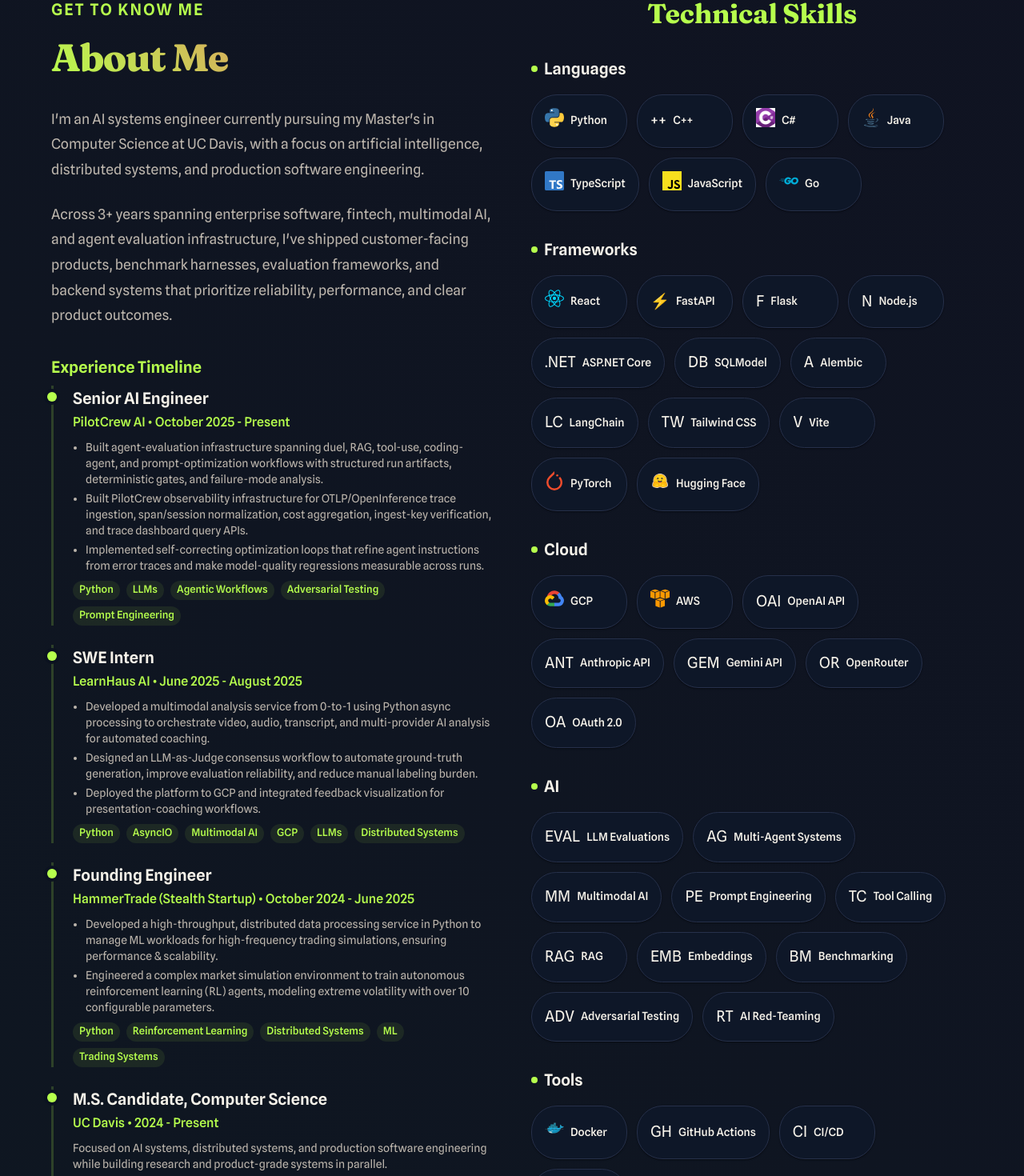
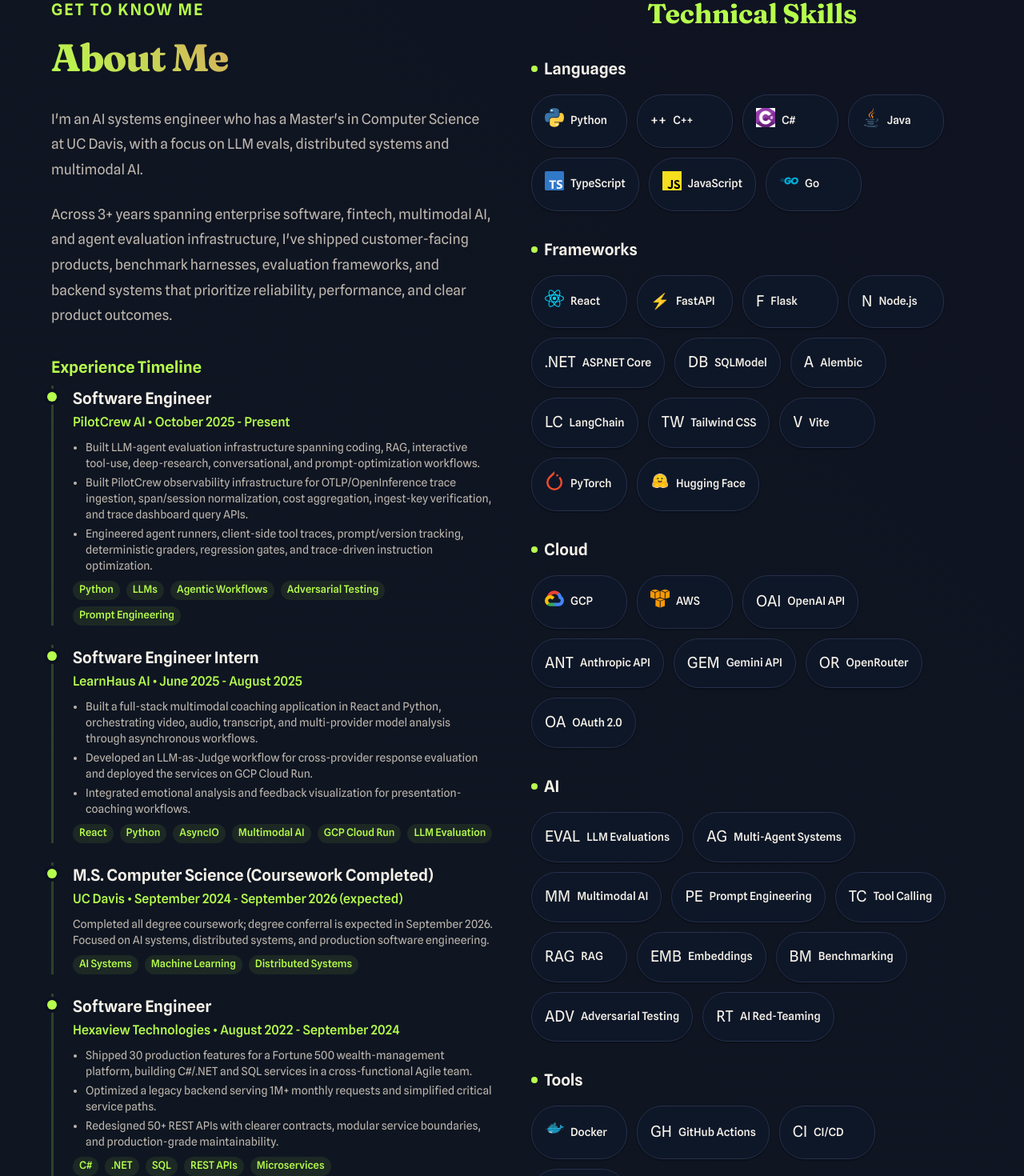
Before and after one commit to devangb3/dev-portfolio, a React (Create React App) app: page / in a window 1280 px wide. Shown: the part 900-2370 px from the top of the page at 80% size. Built offline with nearby package versions, Linux system fonts and the light colour scheme.

Commit message:
update resume and projects

```diff
--- a/src/App.js
+++ b/src/App.js
@@ -337,7 +337,7 @@ function App() {
                         fontSize: { xs: '1rem', md: '1.2rem' }
                       }}
                     >
-                      AI/ML Engineer • UC Davis M.S. Candidate • Full-Stack Developer
+                      AI/ML Engineer • UC Davis M.S. C.S • Full-Stack Developer
                     </Typography>
                   </Box>
 
@@ -603,8 +603,8 @@ function App() {
                     mb: 3
                   }}
                 >
-                  I'm an AI systems engineer currently pursuing my Master's in Computer Science at UC Davis,
-                  with a focus on artificial intelligence, distributed systems, and production software engineering.
+                  I'm an AI systems engineer who has a Master's in Computer Science
+                  at UC Davis, with a focus on LLM evals, distributed systems and multimodal AI.
                 </Typography>
 
                 <Typography
--- a/src/constants.js
+++ b/src/constants.js
@@ -34,7 +34,7 @@ export const projects = [
   },
   {
     id: "causalflow",
-    title: "CausalFlow - Autonomous Agent Debugging Framework",
+    title: "CausalFlow - Causal Attribution and Repair for LLM Agents",
     description:
       "Built an interpretable agentic debugging framework that improved long-horizon reasoning performance by 40% over baseline and grounded agent behavior in deterministic, verifiable environments.",
     technologies: ["Python", "LLMs", "Agentic Frameworks", "Debugging", "Synthetic Environments", "Ablation Studies"],
@@ -51,12 +51,12 @@ export const projects = [
     id: "lh-multimodal-svc",
     title: "Emotion-Aware Feedback System for Public Speaking",
     description:
-      "Built a multimodal service that processes video, audio, and transcripts to deliver presentation coaching, emotional analysis, and structured feedback for public speaking improvement.",
-    technologies: ["Python", "Hume AI", "Multimodal AI", "Async Processing", "Data Visualization"],
+      "Built and deployed a full-stack multimodal coaching application that processes video, audio, transcripts, and multi-provider model outputs into structured presentation feedback.",
+    technologies: ["React", "Python", "Hume AI", "Multimodal AI", "Async Processing", "GCP Cloud Run"],
     highlights: [
-      "Engineered a pipeline for processing video, audio, and text signals into coaching-oriented feedback.",
-      "Integrated Hume AI for emotional analysis and built a visualization layer for actionable presentation insights.",
-      "Designed LLM-judge style quality control so one model could evaluate another model's responses."
+      "Orchestrated asynchronous video, audio, transcript, and emotional-signal processing through a React frontend and Python services.",
+      "Integrated Hume AI and multi-provider model analysis into a visualization layer for actionable presentation feedback.",
+      "Developed an LLM-as-Judge workflow for cross-provider response evaluation and deployed the services on GCP Cloud Run."
     ],
     demoUrl: "https://multimodal-svc-frontend-277660335430.us-central1.run.app/",
     githubUrl: "#",
@@ -168,14 +168,14 @@ export const projects = [
   },
   {
     id: "prm-on-device",
-    title: "Process Reward Model (PRM) for On-Device LLMs",
+    title: "Process Reward Model for Compute-Constrained Reasoning",
     description:
-      "Architected a composite inference system coupling a lightweight generator with a heavier verifier, enabling efficient weak-to-strong reasoning for resource-constrained environments.",
+      "Benchmarked process-reward-guided candidate selection under constrained inference budgets by pairing a Qwen3-0.6B generator with a LoRA-fine-tuned Qwen3-8B step verifier.",
     technologies: ["Python", "Qwen", "LLMs", "On-Device AI", "Inference Optimization"],
     highlights: [
-      "Fine-tuned Qwen3-8B on 563K PRM800K-style process-supervision labels and achieved 94.54% validation accuracy.",
-      "Built weak-to-strong inference where a smaller generator proposes reasoning paths and a verifier scores intermediate steps.",
-      "Reduced inference cost by 12.8x compared with self-consistency while preserving strong math-reasoning performance."
+      "Fine-tuned Qwen3-8B with LoRA on 563K RM800K reasoning steps and achieved 94.54% step-verification accuracy.",
+      "At N=5 generations, PRM-guided selection reached 60.0% GSM8K accuracy vs. 50.8% for self-consistency.",
+      "Matched N=64 self-consistency with 12.8x fewer candidate generations."
     ],
     demoUrl: "#",
     githubUrl: "https://github.com/devangb3/Process-Reward-Models",
@@ -212,15 +212,30 @@ export const projects = [
     isOpenSource: true
   },
   {
+    id: "algotrade",
+    title: "HammerTrade - Algorithmic Strategy Execution Platform",
+    description:
+      "Built core backend and execution infrastructure for a multi-user algorithmic-strategy platform, covering project and strategy-file management, parameter sweeps, historical-data ingestion, isolated code execution, and live run monitoring.",
+    technologies: ["Python", "Flask", "MongoDB", "MongoEngine", "Kafka", "Docker", "WebSockets", "React"],
+    highlights: [
+      "Designed MongoEngine schemas and CRUD services for users, projects, strategy files, optimizers, and parameters, including compute-unit accounting for strategy runs.",
+      "Built parameter-grid generation, historical market-data retrieval, and Docker/subprocess execution paths for running strategy variants and collecting their logs and results.",
+      "Implemented Kafka producer/consumer paths and a threaded parallel-execution prototype, plus a React monitoring workflow for live run updates over WebSockets."
+    ],
+    demoUrl: "#",
+    githubUrl: "#",
+    isOpenSource: false
+  },
+  {
     id: "synthetic-data-generator",
-    title: "Synthetic Data Generator",
+    title: "Synthetic Market Simulator and Trading Environment",
     description:
-      "Built a full-stack application for generating realistic synthetic stock-market data with tunable volatility, event intensity, and black-swan scenarios for analysis and experimentation.",
-    technologies: ["Python", "FastAPI", "React", "Vite", "AWS Amplify", "Financial Modeling"],
+      "Built a full-stack synthetic-market simulator that matches agent-generated orders in an order book, streams prices over Socket.IO, and exposes a Gymnasium environment for training and evaluating trading agents across normal, crash, and recovery regimes.",
+    technologies: ["Python", "Flask", "Socket.IO", "Gymnasium", "React", "AWS Amplify", "Market Simulation"],
     highlights: [
-      "Generated configurable financial time-series data that mimics real-world market behavior under varying volatility profiles.",
-      "Exposed controls for initial price, number of days, volatility, and extreme-event frequency to support different scenario analyses.",
-      "Built a browser-based interface for interactive generation and visualization."
+      "Implemented order-book matching, risk-profiled market agents, configurable crash and recovery dynamics, and time-series features including volume, SMA, RSI, volatility, and market state.",
+      "Built a Gymnasium-compatible environment with buy, sell, and hold actions, transaction costs, portfolio-state observations, rewards, and episode termination rules.",
+      "Added per-session Socket.IO simulation streaming, React controls and charts, and an offline generator for producing training datasets."
     ],
     demoUrl: "https://main.d1jhxtwybbezfy.amplifyapp.com/",
     githubUrl: "#",
@@ -376,21 +391,6 @@ export const projects = [
     isOpenSource: true
   },
   {
-    id: "algotrade",
-    title: "HammerTrade (Stock Prediction Platform for HFTs)",
-    description:
-      "Built a model-comparison platform for trading workflows that continuously retrains predictive models and surfaces the best-performing model for a given asset and time horizon.",
-    technologies: ["Python", "Flask", "MongoDB", "React", "Docker", "PyTorch", "Scikit-learn", "Pandas"],
-    highlights: [
-      "Implemented continuous model retraining and model selection over evolving market data.",
-      "Built a user-facing comparison layer for evaluating predictive models on trading assets.",
-      "Integrated multiple ML frameworks into one end-to-end forecasting platform."
-    ],
-    demoUrl: "http://hammertrade.tradnomic.com/",
-    githubUrl: "https://github.com/devangb3",
-    isOpenSource: false
-  },
-  {
     id: "75Hard",
     title: "Tracker App for 75 Hard Challenge",
     description:
@@ -532,42 +532,32 @@ export const skills = [
 
 export const experiences = [
   {
-    title: "Senior AI Engineer",
+    title: "Software Engineer",
     company: "PilotCrew AI",
     period: "October 2025 - Present",
     description: [
-      "Built agent-evaluation infrastructure spanning duel, RAG, tool-use, coding-agent, and prompt-optimization workflows with structured run artifacts, deterministic gates, and failure-mode analysis.",
+      "Built LLM-agent evaluation infrastructure spanning coding, RAG, interactive tool-use, deep-research, conversational, and prompt-optimization workflows.",
       "Built PilotCrew observability infrastructure for OTLP/OpenInference trace ingestion, span/session normalization, cost aggregation, ingest-key verification, and trace dashboard query APIs.",
-      "Implemented self-correcting optimization loops that refine agent instructions from error traces and make model-quality regressions measurable across runs."
+      "Engineered agent runners, client-side tool traces, prompt/version tracking, deterministic graders, regression gates, and trace-driven instruction optimization."
     ],
     technologies: ["Python", "LLMs", "Agentic Workflows", "Adversarial Testing", "Prompt Engineering"]
   },
   {
-    title: "SWE Intern",
+    title: "Software Engineer Intern",
     company: "LearnHaus AI",
     period: "June 2025 - August 2025",
     description: [
-      "Developed a multimodal analysis service from 0-to-1 using Python async processing to orchestrate video, audio, transcript, and multi-provider AI analysis for automated coaching.",
-      "Designed an LLM-as-Judge consensus workflow to automate ground-truth generation, improve evaluation reliability, and reduce manual labeling burden.",
-      "Deployed the platform to GCP and integrated feedback visualization for presentation-coaching workflows."
+      "Built a full-stack multimodal coaching application in React and Python, orchestrating video, audio, transcript, and multi-provider model analysis through asynchronous workflows.",
+      "Developed an LLM-as-Judge workflow for cross-provider response evaluation and deployed the services on GCP Cloud Run.",
+      "Integrated emotional analysis and feedback visualization for presentation-coaching workflows."
     ],
-    technologies: ["Python", "AsyncIO", "Multimodal AI", "GCP", "LLMs", "Distributed Systems"]
+    technologies: ["React", "Python", "AsyncIO", "Multimodal AI", "GCP Cloud Run", "LLM Evaluation"]
   },
   {
-    title: "Founding Engineer",
-    company: "HammerTrade (Stealth Startup)",
-    period: "October 2024 - June 2025",
-    description: [
-      "Developed a high-throughput, distributed data processing service in Python to manage ML workloads for high-frequency trading simulations, ensuring performance & scalability.",
-      "Engineered a complex market simulation environment to train autonomous reinforcement learning (RL) agents, modeling extreme volatility with over 10 configurable parameters."
-    ],
-    technologies: ["Python", "Reinforcement Learning", "Distributed Systems", "ML", "Trading Systems"]
-  },
-  {
-    title: "M.S. Candidate, Computer Science",
+    title: "M.S. Computer Science (Coursework Completed)",
     company: "UC Davis",
-    period: "2024 - Present",
-    description: "Focused on AI systems, distributed systems, and production software engineering while building research and product-grade systems in parallel.",
+    period: "September 2024 - September 2026 (expected)",
+    description: "Completed all degree coursework; degree conferral is expected in September 2026. Focused on AI systems, distributed systems, and production software engineering.",
     technologies: ["AI Systems", "Machine Learning", "Distributed Systems"]
   },
   {
@@ -575,11 +565,11 @@ export const experiences = [
     company: "Hexaview Technologies",
     period: "August 2022 - September 2024",
     description: [
-      "Shipped 20+ features for a Fortune 500 wealth-management platform, developing scalable ASP.NET Core backend services with AWS Lambda-based microservice architecture.",
-      "Optimized a legacy C# backend servicing 1M+ monthly requests, reducing query and retrieval bottlenecks while simplifying critical service paths.",
-      "Redesigned 50+ REST APIs with clearer contracts, modular backend structure, and production-grade maintainability."
+      "Shipped 30 production features for a Fortune 500 wealth-management platform, building C#/.NET and SQL services in a cross-functional Agile team.",
+      "Optimized a legacy backend serving 1M+ monthly requests and simplified critical service paths.",
+      "Redesigned 50+ REST APIs with clearer contracts, modular service boundaries, and production-grade maintainability."
     ],
-    technologies: ["C#", "ASP.NET Core", "AWS Lambda", "Microservices", "REST APIs"]
+    technologies: ["C#", ".NET", "SQL", "REST APIs", "Microservices"]
   }
 ];
 
```
Also changed, not shown: 1 other file (tests, documents, lock files or other folders).
